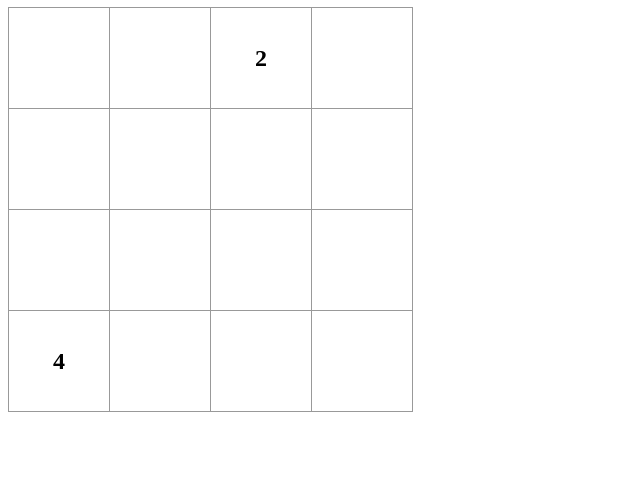
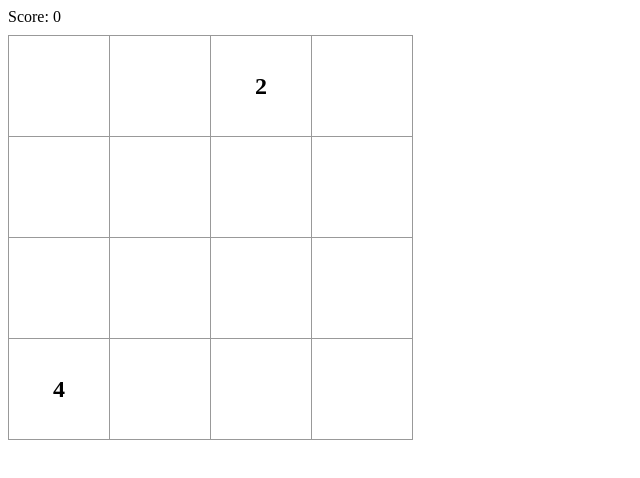
Before and after one commit to surabhig412/2048, a React app: page / in a window 1280 px wide. Shown: the whole page, without its empty margins (0-640 px from the left). Built offline with nearby package versions, Linux system fonts and the light colour scheme.

Commit message:
added score to the game

```diff
--- a/src/Game.js
+++ b/src/Game.js
@@ -6,6 +6,7 @@ export default class Game extends React.Component {
     super(props);
     this.state = {
       tiles: Array(16).fill(null),
+      score: 0,
     };
   }
   addRandomTile() {
@@ -30,6 +31,8 @@ export default class Game extends React.Component {
   merge(sequence) {
     for(var i = 0; i < sequence.length; i++) {
       if(sequence[i] === sequence[i+1]) {
+        var result = this.state.score + sequence[i];
+        this.setState({score: result});
         sequence[i] *= 2;
         sequence[i+1] = null;
         var j = i+1;
@@ -147,7 +150,10 @@ export default class Game extends React.Component {
    }
   render() {
     return(
-      <Board tiles={this.state.tiles} />
+      <div>
+        <div className="score">Score: {this.state.score}</div>
+        <Board tiles={this.state.tiles} />
+      </div>
     );
   }
 }
--- a/src/index.css
+++ b/src/index.css
@@ -18,3 +18,7 @@
   text-align: center;
   width: 100px;
 }
+
+.score {
+  padding-bottom: 10px;
+}
```
